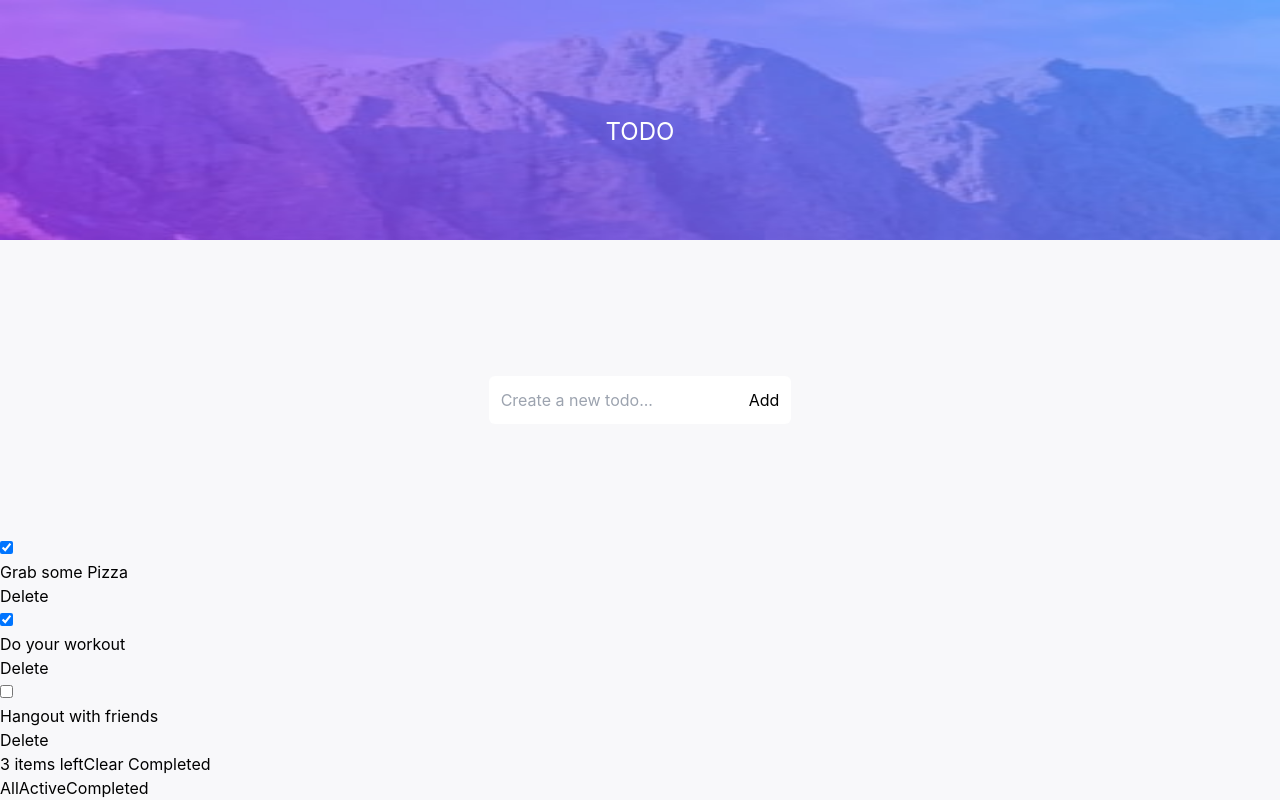
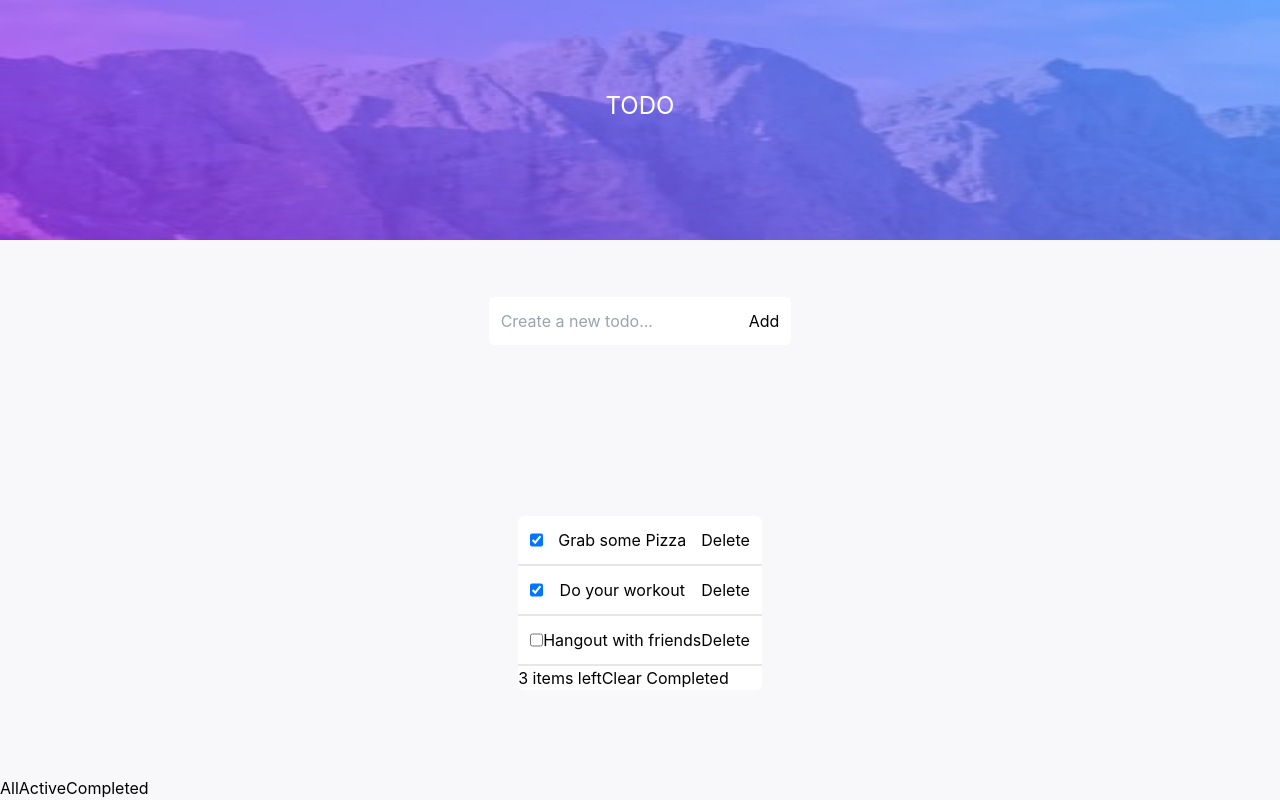
Before and after one commit to thiagoRibasMiranda/todo-app, a React (Create React App) app: page / in a window 1280 px wide. Built offline with nearby package versions, Linux system fonts and the light colour scheme.

Commit message:
style: add  some styling to the element TodoList

```diff
--- a/src/components/TodoList/TodoList.jsx
+++ b/src/components/TodoList/TodoList.jsx
@@ -6,10 +6,13 @@ function TodoList({
   clearCompleted,
 }) {
   return (
-    <div>
+    <div className="m-0 m-auto p-0 m-4 m-auto bg-white rounded-md">
       <ul>
         {displayTasks.map((element) => (
-          <div key={element.title}>
+          <div
+            className="flex flex-row justify-between p-3 border-b-2"
+            key={element.title}
+          >
             <input
               type="checkbox"
               checked={element.completed}
```
